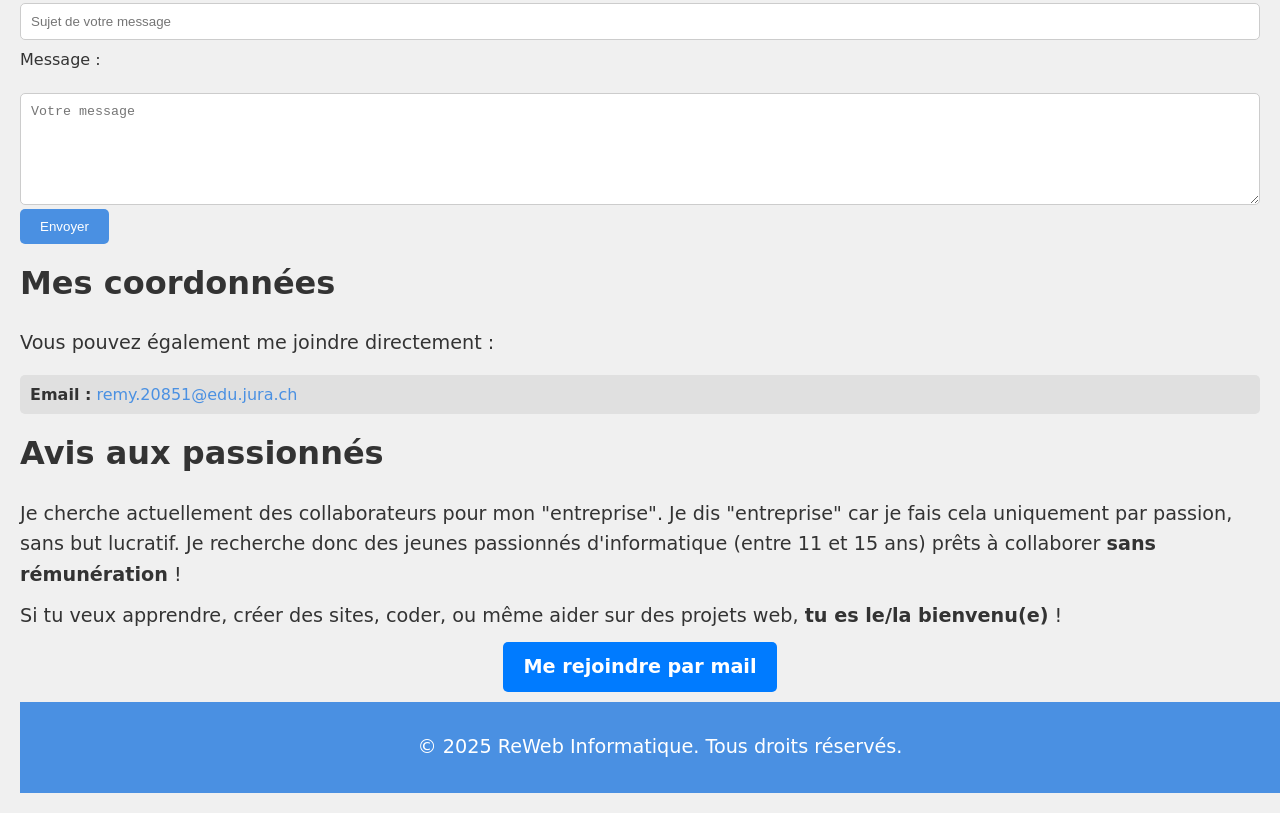
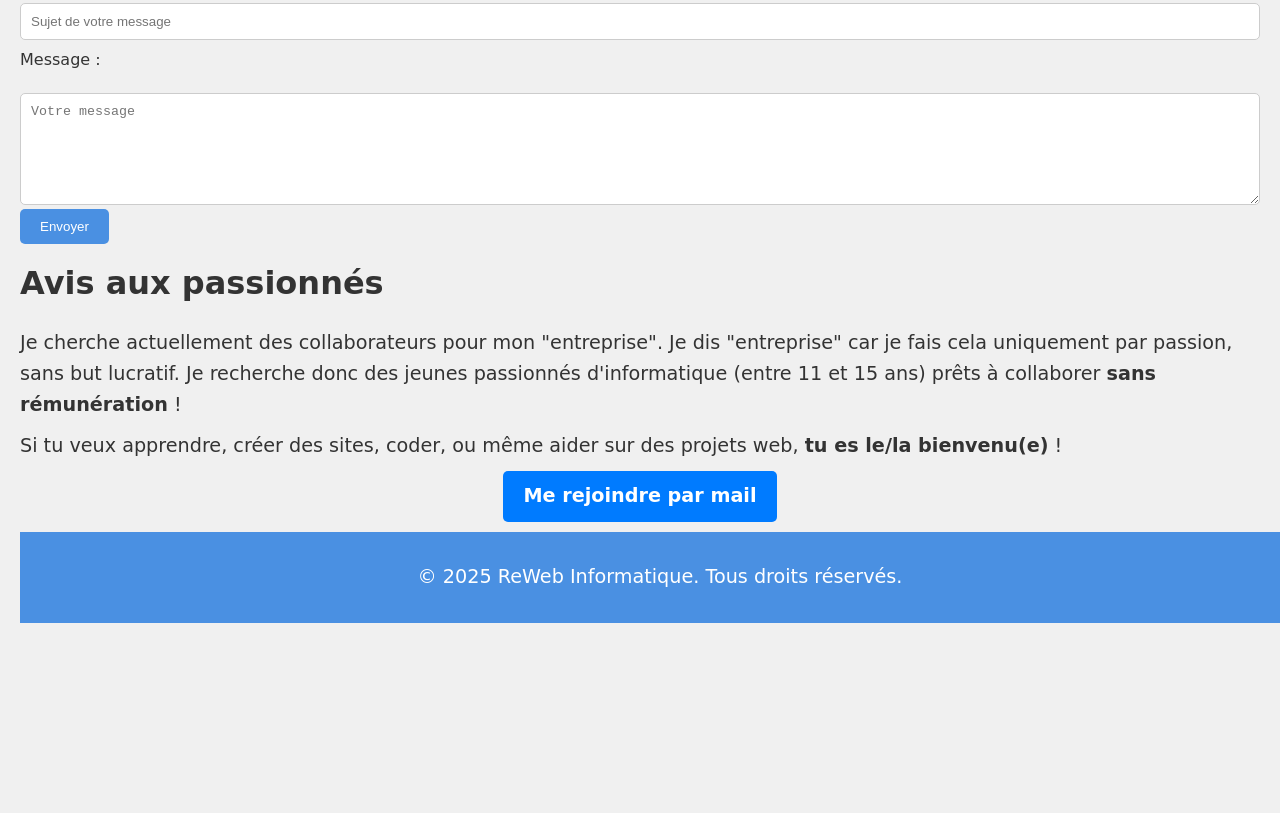
Before and after one commit to remylingenieur/Git-ReWeb, a plain HTML site: page contact.html in a window 1280 px wide. Shown: the part 623-1436 px from the top of the page. After the commit the page ends 1266 px from the top, so only its background shows below. Drawn offline with Linux system fonts and the light colour scheme; a web font is replaced by a local one.

Commit message:
change contact.html

```diff
--- a/contact.html
+++ b/contact.html
@@ -50,14 +50,6 @@
         </section>
 
         <section>
-            <h2>Mes coordonnées</h2>
-            <p>Vous pouvez également me joindre directement :</p>
-            <ul>
-                <li><strong>Email :</strong> <a href="mailto:remy.20851@edu.jura.ch">remy.20851@edu.jura.ch</a></li>
-            </ul>
-        </section>
-
-        <section>
             <h2>Avis aux passionnés</h2>
             <p>Je cherche actuellement des collaborateurs pour mon "entreprise". Je dis "entreprise" car je fais cela uniquement par passion, sans but lucratif. Je recherche donc des jeunes passionnés d'informatique (entre 11 et 15 ans) prêts à collaborer <strong>sans rémunération</strong> !</p>
             <p>Si tu veux apprendre, créer des sites, coder, ou même aider sur des projets web, <strong>tu es le/la bienvenu(e)</strong> !</p>
```
